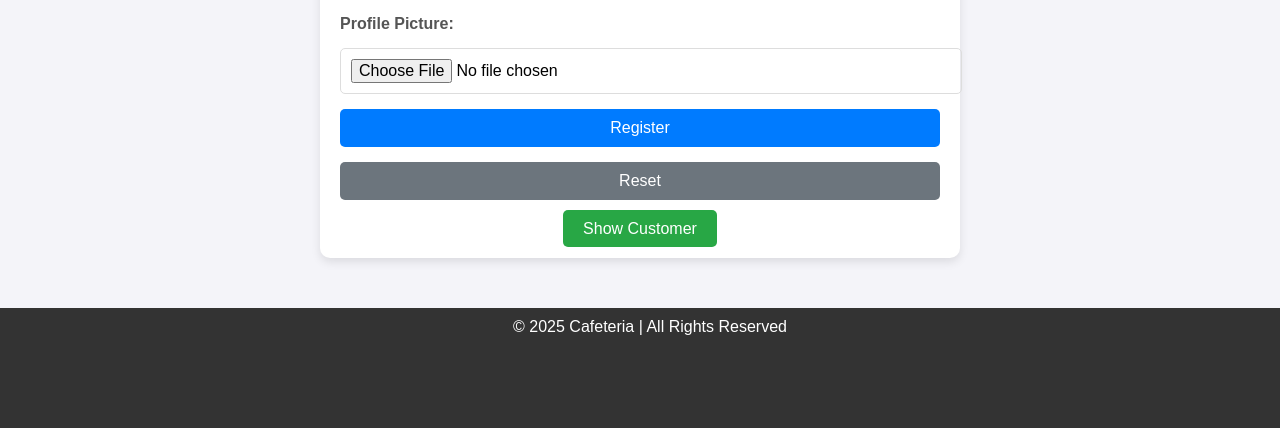
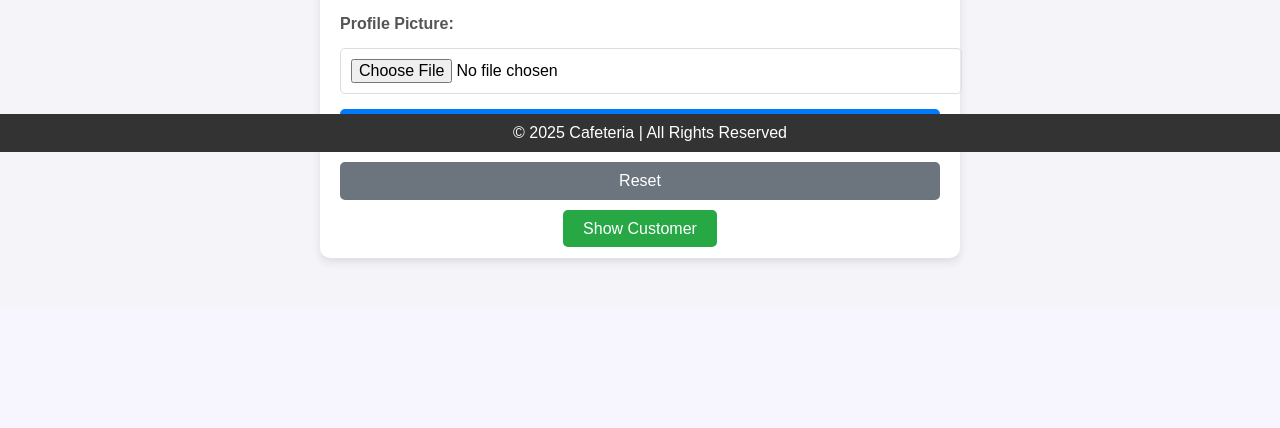
Before and after one commit to mostafa99hosny/lab5php, a PHP site: page /addcustomer.php in a window 1280 px wide. Shown: the part 648-1076 px from the top of the page. After the commit the page ends 912 px from the top, so only its background shows below. Run offline with PHP 8.4, Linux system fonts and the light colour scheme; the visitor is signed in with stand-in values (Sample User, id 1); data that the repository does not hold is empty.

Commit message:
edit config

```diff
--- a/Config.php
+++ b/Config.php
@@ -13,7 +13,6 @@ class Config {
                 $this->username,
                 $this->password
             );
-            $this->pdo->setAttribute(PDO::ATTR_ERRMODE, PDO::ERRMODE_EXCEPTION);
         } catch (PDOException $e) {
             die("Connection failed: " . $e->getMessage());
         }
--- a/footer.php
+++ b/footer.php
@@ -4,8 +4,9 @@
         color: white;
         text-align: center;
         padding: 10px;
+        position: fixed;
         width: 100%;
-        height: 100px;
+        bottom: 0;
     }
 </style>
 <?php
```
Also changed, not shown: uploads/67b4b6b67c02a_img.jpg (deleted), uploads/67b4ec0750e6d_476176281_122158999016300124_210878376505347269_n.jpg (deleted), uploads/67b4f3d812059_icons8-favicon-100.png (deleted), uploads/67b4fb648f3e8_476383852_122158673042300124_491358495650061315_n.jpg (deleted), uploads/67b502d05f29b_Screenshot from 2025-02-18 14-43-47.png (deleted), uploads/67b5064f6615e_icons8-favicon-100.png (deleted), uploads/67c176b85337d_elmolook.png (deleted), uploads/67c220850a105_Bavette Steak & Roasted Garlic Pan Sauce.jpeg (added), uploads/67c226a0256e1_15 Amazing Lamb Recipes.jpeg (added), uploads/67c226ac56e8f_Bavette Steak & Roasted Garlic Pan Sauce.jpeg (added), uploads/67c2bf2142a82_Bavette Steak & Roasted Garlic Pan Sauce.jpeg (added).
